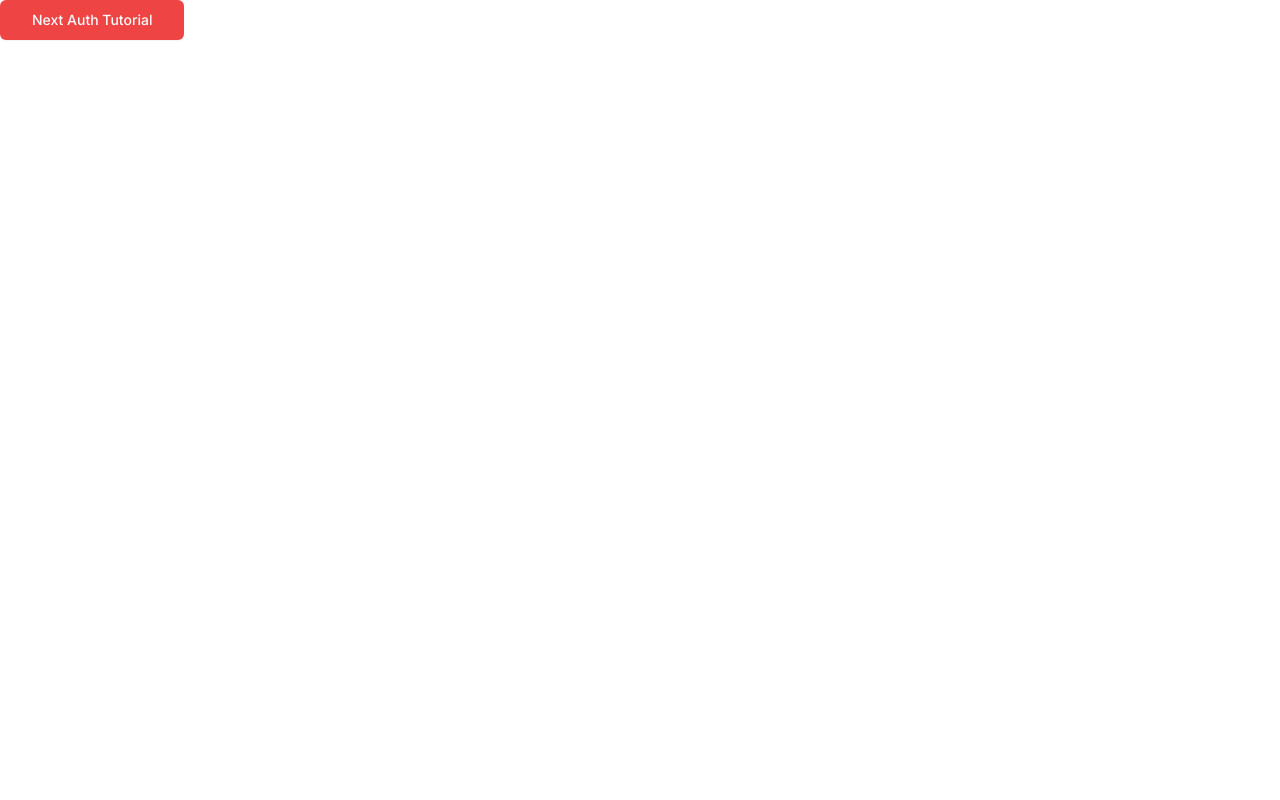
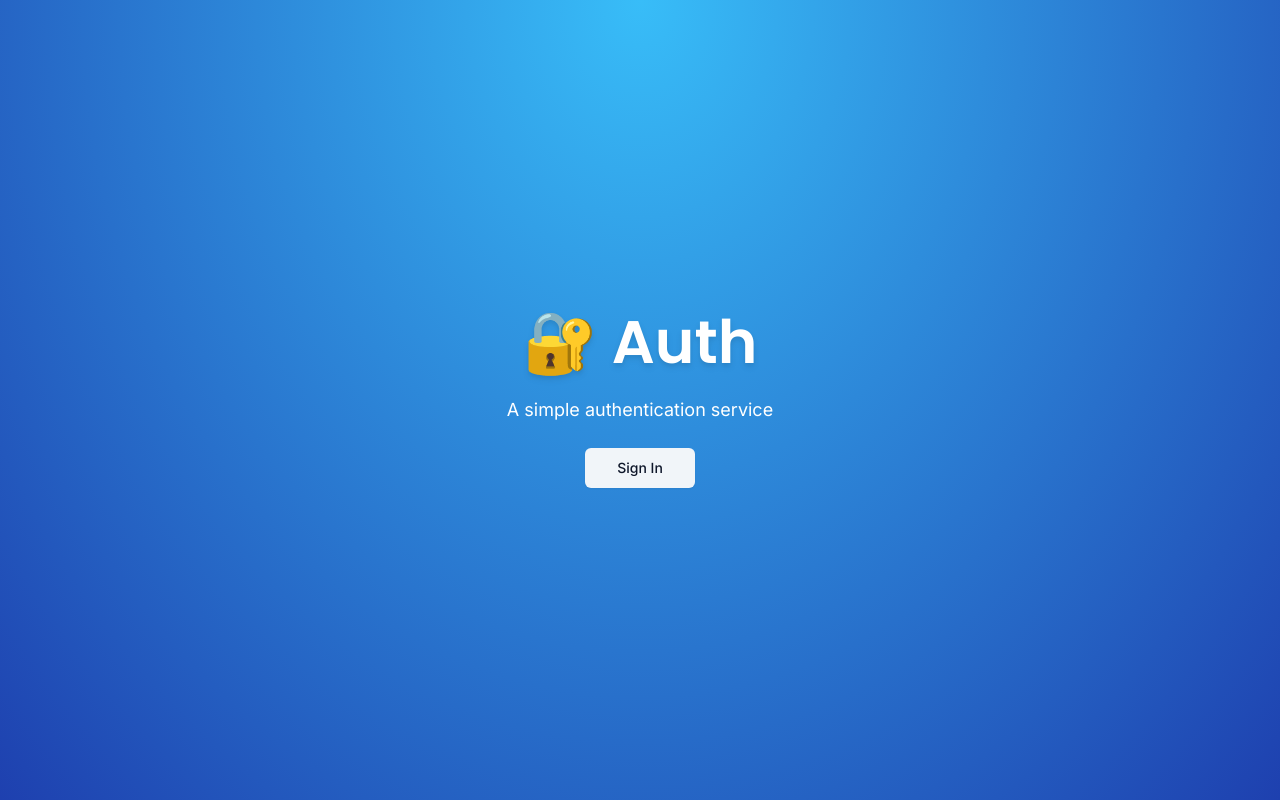
Before and after one commit to gsdeoliveira/next-auth-v5, a Next.js app: page / in a window 1280 px wide. Built offline with nearby package versions, Linux system fonts and the light colour scheme.

Commit message:
home page

```diff
--- a/app/globals.css
+++ b/app/globals.css
@@ -1,6 +1,12 @@
 @tailwind base;
 @tailwind components;
 @tailwind utilities;
+
+html,
+body,
+:root {
+  height: 100%;
+}
 
 @layer base {
   :root {
--- a/app/page.tsx
+++ b/app/page.tsx
@@ -1,7 +1,32 @@
+import { Poppins } from 'next/font/google'
+
+import { cn } from '@/lib/utils'
 import { Button } from '@/components/ui/button'
+import { LoginButton } from '@/components/auth/login-button'
+
+const font = Poppins({ subsets: ['latin'], weight: ['600'] })
 
 export default function Home() {
   return (
-    <Button size={'lg'} variant={'destructive'}>Next Auth Tutorial</Button>
-  );
+    <main className="flex h-full flex-col items-center justify-center bg-[radial-gradient(ellipse_at_top,_var(--tw-gradient-stops))] from-sky-400 to-blue-800">
+      <div className="space-y-6 text-center">
+        <h1
+          className={cn(
+            'text-6xl font-semibold text-white drop-shadow-md',
+            font.className,
+          )}
+        >
+          🔐 Auth
+        </h1>
+        <p className="text-white text-lg">A simple authentication service</p>
+        <div>
+          <LoginButton>
+            <Button variant="secondary" size="lg">
+              Sign In
+            </Button>
+          </LoginButton>
+        </div>
+      </div>
+    </main>
+  )
 }
--- /dev/null
+++ b/components/auth/login-button.tsx
@@ -0,0 +1,31 @@
+'use client'
+
+import { useRouter } from 'next/navigation'
+
+interface LoginButtonProps {
+  children: React.ReactNode
+  mode?: 'modal' | 'redirect'
+  asChild?: boolean
+}
+
+export const LoginButton = ({
+  children,
+  mode = 'redirect',
+  asChild,
+}: LoginButtonProps) => {
+  const router = useRouter()
+
+  const onClick = () => {
+    router.push('/auth/login')
+  }
+
+  if (mode === 'modal') {
+    return <span>TODO: Implement Modal</span>
+  }
+
+  return (
+    <span onClick={onClick} className="cursor-pointer">
+      {children}
+    </span>
+  )
+}
--- a/package.json
+++ b/package.json
@@ -20,10 +20,11 @@
     "tailwindcss-animate": "^1.0.7"
   },
   "devDependencies": {
+    "@rocketseat/eslint-config": "^2.2.2",
     "@types/node": "^20",
     "@types/react": "^18",
     "@types/react-dom": "^18",
-    "eslint": "^8",
+    "eslint": "^8.57.0",
     "eslint-config-next": "14.2.5",
     "postcss": "^8",
     "tailwindcss": "^3.4.1",
```
Also changed, not shown: app/layout.tsx (+9 -9 lines), tailwind.config.ts (+37 -37 lines), .eslintrc.json, 1 other file (tests, documents, lock files or other folders).
